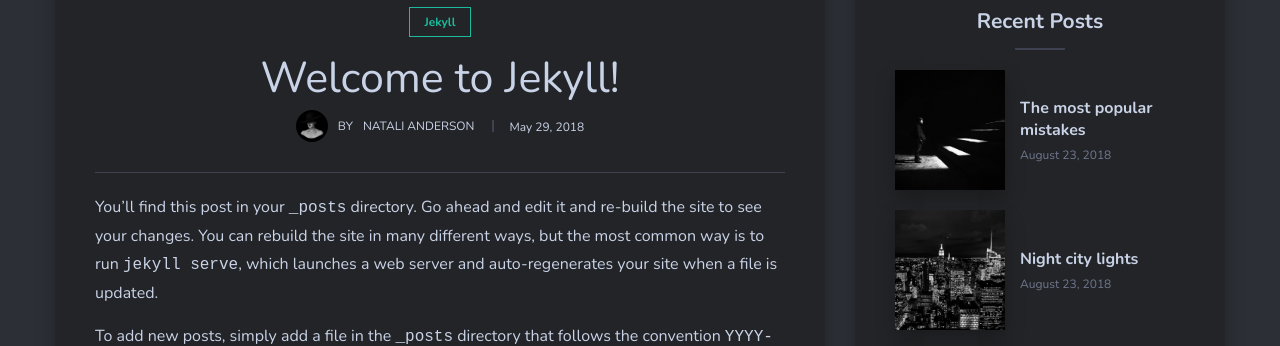
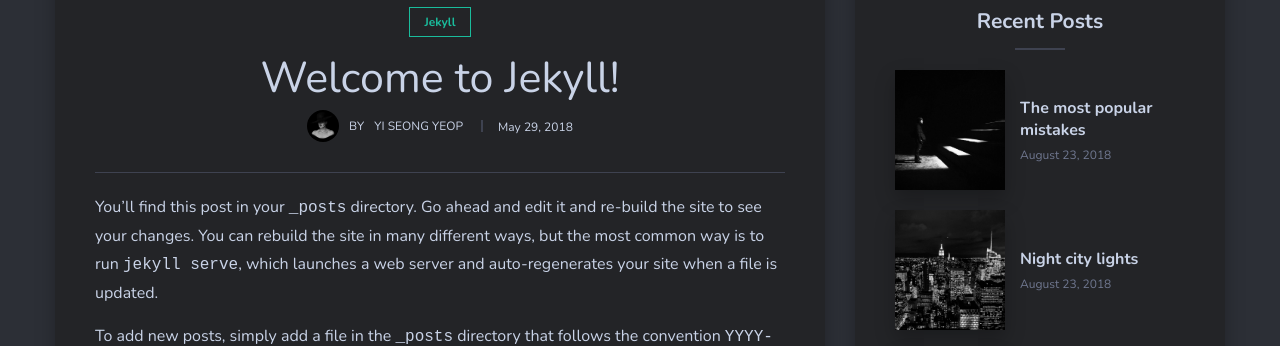
Before and after one commit to YiSeongYeop/yiseongyeop.github.io, a Jekyll site: the page built from _posts/2018-05-29-welcome-to-jekyll.markdown, in a window 1280 px wide and 900 px high, scrolled down 616 px. Shown: the part 142-488 px from the top of the window. Built offline with Jekyll 4.4.1, drawn with Linux system fonts in a browser that asks for light colours; nearby versions of some CDN libraries; comment, search, counter and statistics services are not loaded.

Commit message:
Update config

```diff
--- a/_config.yml
+++ b/_config.yml
@@ -9,15 +9,15 @@ url: "https://yiseongyeop.github.io/" # the base hostname & protocol for your si
 
 #-------------------------------
 # About Section
-author-name:   Natali Anderson
+author-name:   Yi Seong Yeop
 author-avatar: 09.jpg
 
 
 #-------------------------------
 # Contact links
-facebook:  https://facebook.com/ # Add your Facebook handle
-twitter:   https://twitter.com/ # Add your Facebook handle
-instagram: https://www.instagram.com/ # Add your Facebook handle
+facebook:  https://www.facebook.com/appleminto # Add your Facebook handle
+twitter:   https://twitter.com/qrJRHUrDUZsJetK # Add your Facebook handle
+instagram: https://www.instagram.com/yeop0104/?hl=ko # Add your Facebook handle
 pinterest: https://www.pinterest.com/ # Add your Facebook handle
 
 
```
